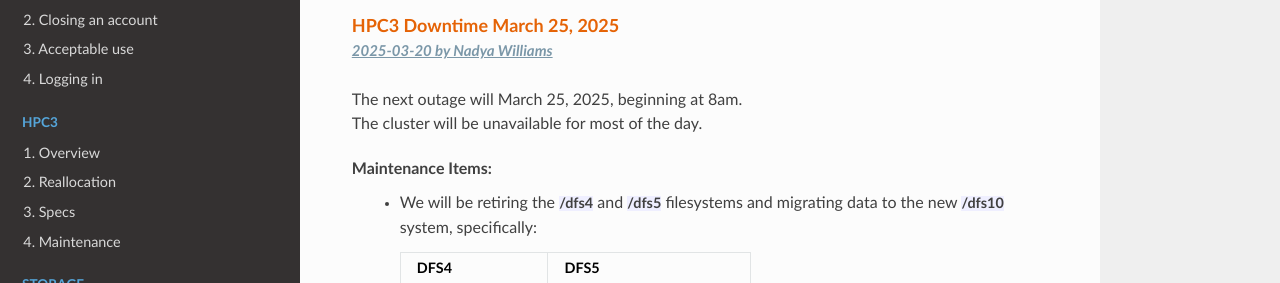
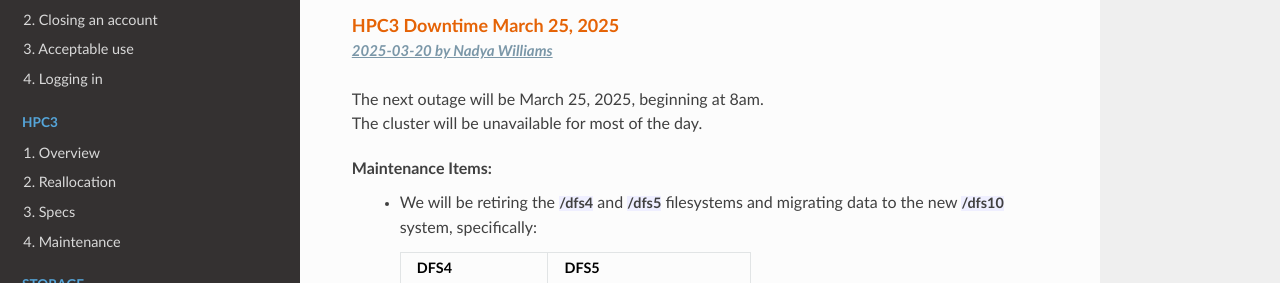
Before and after one commit to RCIC-UCI-Public/website-rcic, a Sphinx documentation site: the page built from docs/source/about/news.rst, in a window 1280 px wide and 900 px high. Shown: the part 321-604 px from the top of the window. Built offline with Sphinx 7.4.7 and the Read the Docs theme 3.1.0, drawn with Linux system fonts in a browser that asks for light colours.

Commit message:
put a verb in place

```diff
--- a/docs/source/about/news.rst
+++ b/docs/source/about/news.rst
@@ -15,7 +15,7 @@
 | :blogtitle:`HPC3 Downtime March 25, 2025`
 | :blogauthor:`2025-03-20 by Nadya Williams`
 
-| The next outage will March 25, 2025, beginning at 8am.
+| The next outage will be March 25, 2025, beginning at 8am.
 | The cluster will be unavailable for most of the day.
 
 Maintenance Items:
```
